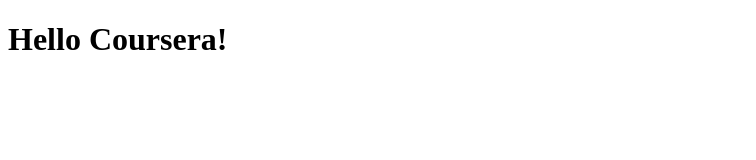
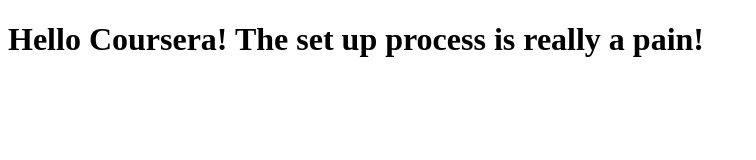
Before and after one commit to JasonCai0529/coursera-test, a plain HTML site: page site/index.html in a window 1280 px wide. Shown: the whole page, without its empty margins (0-756 px from the left). Drawn offline with Linux system fonts and the light colour scheme.

Commit message:
Added one line

```diff
--- a/site/index.html
+++ b/site/index.html
@@ -7,7 +7,7 @@
 </head>
 <body>
 
-<h1>Hello Coursera!</h1>
+<h1>Hello Coursera! The set up process is really a pain!</h1>
 
 </body>
 </html>
```
